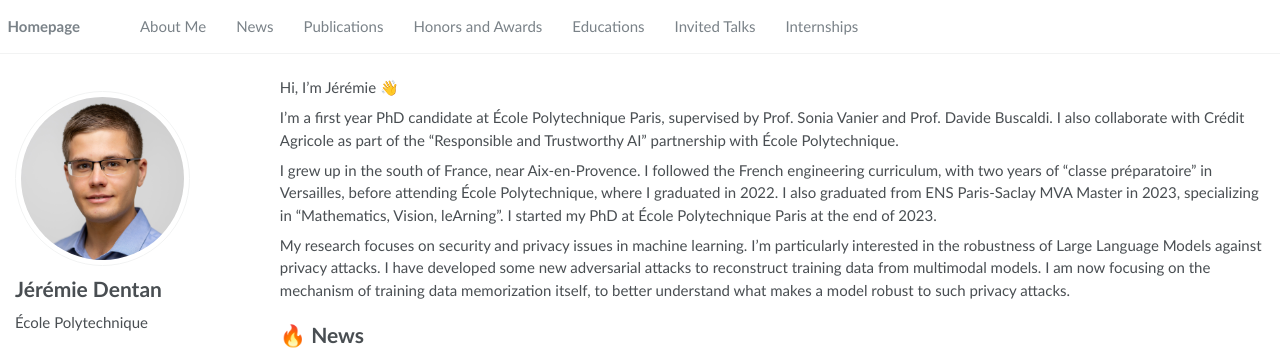
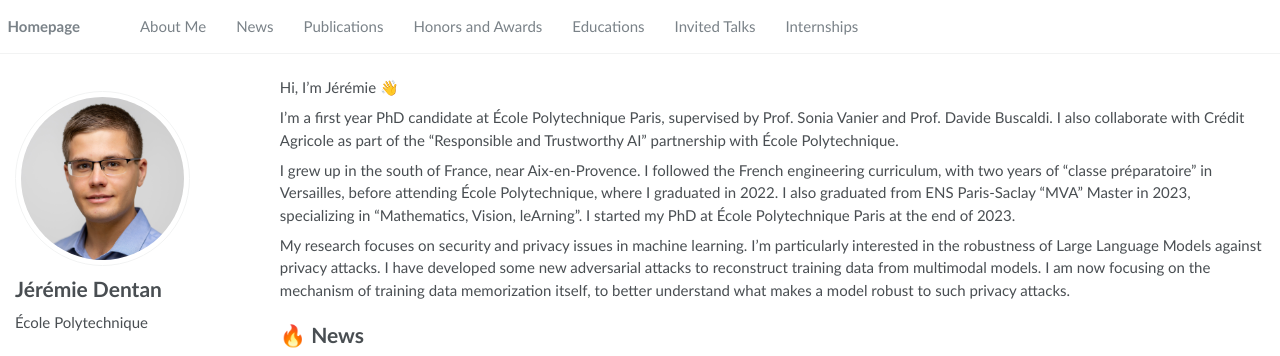
Before and after one commit to DentanJeremie/DentanJeremie.github.io, a Jekyll site: the page built from _pages/about.md, in a window 1280 px wide and 1286 px high. Shown: the top 356 px of the window. Built offline with Jekyll 4.4.1, drawn with Linux system fonts in a browser that asks for light colours.

```diff
--- a/_pages/about.md
+++ b/_pages/about.md
@@ -21,7 +21,7 @@ Hi, I'm Jérémie 👋
 
 I'm a first year PhD candidate at École Polytechnique Paris, supervised by Prof. Sonia Vanier and Prof. Davide Buscaldi. I also collaborate with Crédit Agricole as part of the "Responsible and Trustworthy AI" partnership with École Polytechnique.
 
-I grew up in the south of France, near Aix-en-Provence. I followed the French engineering curriculum, with two years of "classe préparatoire" in Versailles, before attending École Polytechnique, where I graduated in 2022. I also graduated from ENS Paris-Saclay MVA Master in 2023, specializing in "Mathematics, Vision, leArning". I started my PhD at École Polytechnique Paris at the end of 2023.
+I grew up in the south of France, near Aix-en-Provence. I followed the French engineering curriculum, with two years of "classe préparatoire" in Versailles, before attending École Polytechnique, where I graduated in 2022. I also graduated from ENS Paris-Saclay "MVA" Master in 2023, specializing in "Mathematics, Vision, leArning". I started my PhD at École Polytechnique Paris at the end of 2023.
 
 My research focuses on security and privacy issues in machine learning. I'm particularly interested in the robustness of Large Language Models against privacy attacks. I have developed some new adversarial attacks to reconstruct training data from multimodal models. I am now focusing on the mechanism of training data memorization itself, to better understand what makes a model robust to such privacy attacks.
 
```
